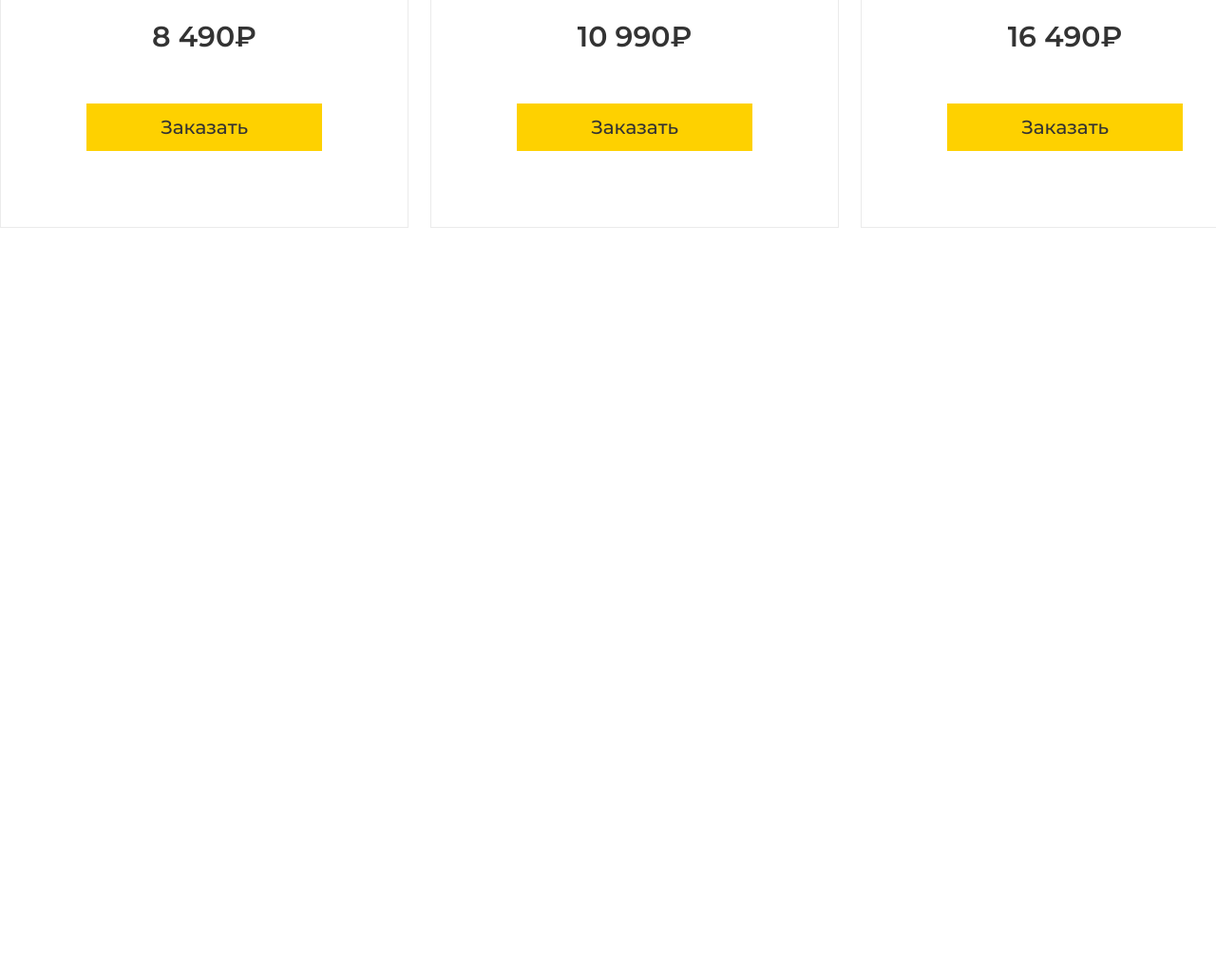
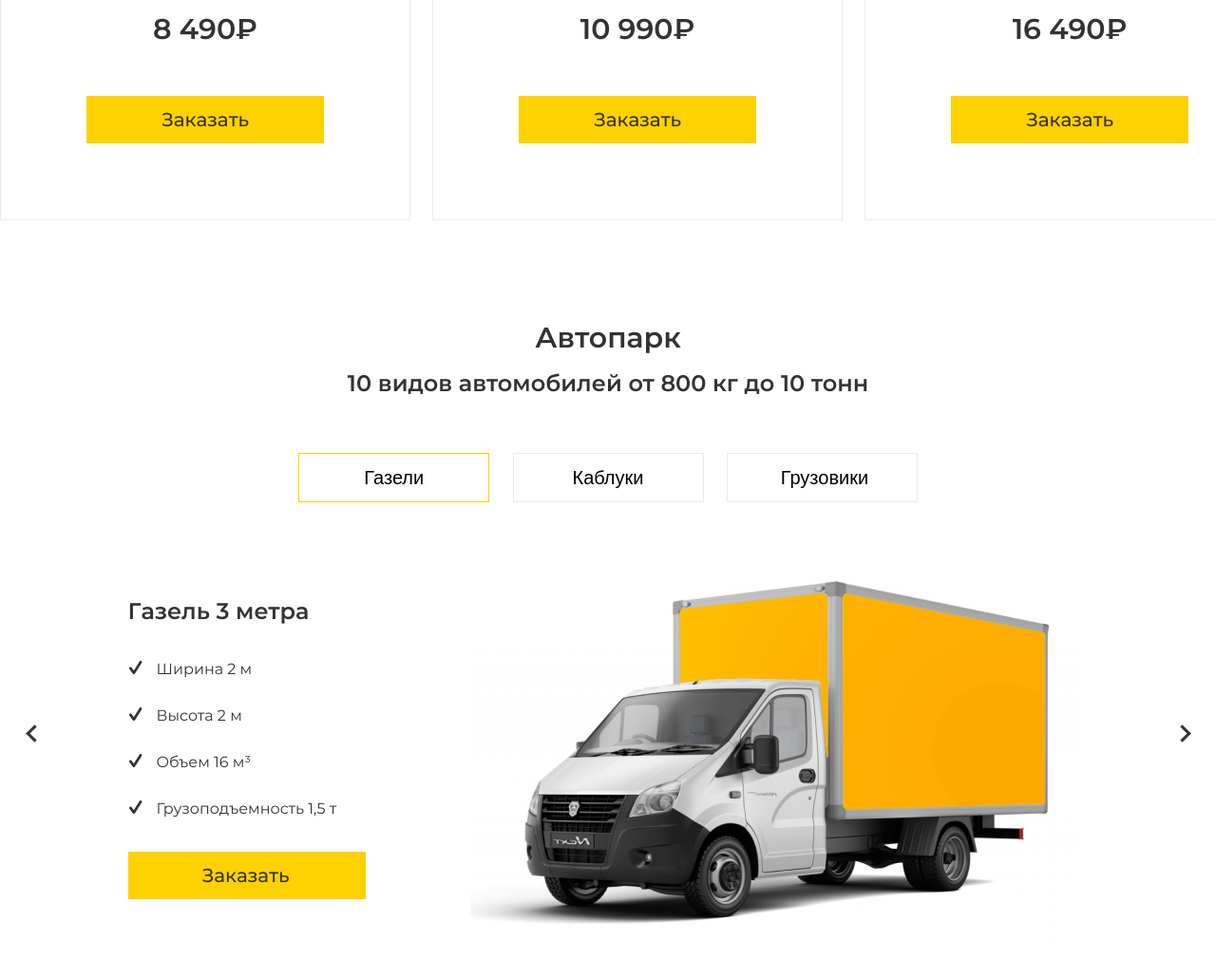
Before and after one commit to lugovczov/apartment-relocation-landing, a website: page index.html in a window 1280 px wide. Shown: the part 1680-2710 px from the top of the page at 95% size. Before the commit the page ends 1980 px from the top, so only its background shows below. Drawn offline with Linux system fonts and the light colour scheme.

Commit message:
feat: add car-park block

```diff
--- a/index.html
+++ b/index.html
@@ -88,12 +88,13 @@
       <p class="site-subtitle">Фиксированная стоимость на переезд под ключ</p>
       <div class="price-example-wrapper">
         <div class="price-item">
+<!-- TODO replace in ul -->
           <p class="site-subtitle price-item__title">1-комнатная кв-ра</p>
           <p class="price-item__text">1 фургон</p>
           <p class="price-item__text">2 грузчика</p>
           <p class="price-item__text">Переезд за 4 часа</p>
           <p class="price-item__value">8 490₽ </p>
-        <p class="price-item__order-text">Заказать</p>
+          <a class="order-btn">Заказать</a>
         </div>
         <div class="price-item">
           <p class="site-subtitle price-item__title">2-комнатная кв-ра</p>
@@ -101,7 +102,7 @@
           <p class="price-item__text">2 грузчика</p>
           <p class="price-item__text">Переезд за 4 часа</p>
           <p class="price-item__value">10 990₽ </p>
-        <p class="price-item__order-text">Заказать</p>
+          <a class="order-btn">Заказать</a>
         </div>
         <div class="price-item">
           <p class="site-subtitle price-item__title">3-комнатная кв-ра</p>
@@ -109,7 +110,7 @@
           <p class="price-item__text">2 грузчика</p>
           <p class="price-item__text">Переезд за 6 часов</p>
           <p class="price-item__value">16 490₽</p>
-        <p class="price-item__order-text">Заказать</p>
+          <a class="order-btn">Заказать</a>
         </div>
       </div>
     </div>
@@ -117,7 +118,32 @@
 
     <!-- begin car-park -->
     <div class="car-park" id="car-park">
+      <h3 class="site-title">Автопарк</h3>
+      <p class="site-subtitle">10 видов автомобилей от 800 кг до 10 тонн</p>
+      <div class="car-park__buttons-wrapper">
+        <button class="car-park__button active">Газели</button>
+        <button class="car-park__button">Каблуки</button>
+        <button class="car-park__button">Грузовики</button>
+      </div>
+<!-- TODO: slider -->
+      <div class="car-park__wrapper">
+        <div class="arrow arrow_left"></div>
 
+        <div class="car-info">
+          <p class="site-subtitle price-item__title">Газель 3 метра</p>
+          <ul class="car-info-description">
+            <li class="car-info-description__text">Ширина 2 м</li>
+            <li class="car-info-description__text">Высота 2 м</li>
+            <li class="car-info-description__text">Объем 16 м³</li>
+            <li class="car-info-description__text">Грузоподъемность 1,5 т</li>
+          </ul>
+          <a class="order-btn">Заказать</a>
+        </div>
+
+          <img class="car-photo" src="img/car_example.png" alt="" />
+
+        <div class="arrow arrow_right"></div>
+      </div>
     </div>
     <!-- end car-park -->
 
@@ -144,7 +170,6 @@
 
     </footer>
     <!-- end footer -->
-  </footer>
-</body>
   <script src="./js/script.js"></script>
   </body>
+</html>
--- /dev/null
+++ b/scss/car_park.scss
@@ -0,0 +1,87 @@
+@import "./vars";
+
+.car-park {
+  text-align: center;
+
+  .site-title {
+    margin-top: 105px;
+  }
+
+  &__buttons-wrapper {
+    margin-top: 59px;
+  }
+
+  &__button {
+    width: 201px;
+    padding: 13px 56px;
+    margin: 0 10px;
+    font-size: 20px;
+    font-weight: 500;
+    line-height: 24px;
+    background: transparent;
+    border: 1px solid $border-main-color;
+    transition: 0.1s ease-out;
+
+    &:hover,
+    &.active {
+      border: 1px solid $border-second-color;
+      transition: 0.1s ease-in;
+    }
+  }
+}
+
+.car-park__wrapper {
+  position: relative;
+  display: flex;
+  align-items: center;
+  justify-content: space-between;
+  width: 1011px;
+  margin: 48px auto 0 auto;
+  text-align: left;
+
+  .arrow_right {
+    position: absolute;
+    top: calc(50% - 38px);
+    right: -105px;
+  }
+
+  .arrow_left {
+    position: absolute;
+    top: calc(50% - 38px);
+    left: -105px;
+  }
+
+  .car-photo {
+    display: block;
+    width: 641px;
+    height: 453px;
+    margin-right: 10px;
+  }
+}
+
+.car-info {
+  width: 250px;
+  margin-top: 52px;
+  margin-bottom: auto;
+  text-align: left;
+
+  .site-subtitle {
+    margin-top: 0;
+    margin-bottom: 22px;
+    text-align: left;
+  }
+
+  &-description {
+    padding-left: 22px;
+    line-height: 49px;
+    list-style-image: url("../img/list_style.svg");
+
+    &__text {
+      padding-left: 8px;
+    }
+  }
+
+  .order-btn {
+    margin-top: 21px;
+  }
+}
--- a/scss/header.scss
+++ b/scss/header.scss
@@ -71,7 +71,7 @@
 .header-info {
   position: relative;
   max-width: 1306px;
-  padding-bottom: 80px;
+  padding-bottom: 78px;
   margin: 0 auto;
   background-color: $main-color;
 
--- a/scss/info.scss
+++ b/scss/info.scss
@@ -36,7 +36,7 @@
       }
 
       &__title {
-        margin-top: 10px;
+        margin-top: 7px;
         margin-left: 93px;
         font-size: 20px;
         font-weight: 500;
--- a/scss/price.scss
+++ b/scss/price.scss
@@ -34,15 +34,6 @@
       line-height: 37px;
     }
 
-    &__order-text {
-      padding: 13px 78px;
-      margin-top: 52px;
-      font-size: 20px;
-      font-weight: 500;
-      line-height: 24px;
-      background-color: $main-color;
-    }
-
     &:hover {
       border: 1px solid $main-color;
       @include transition-out(0.2);
--- a/scss/style.scss
+++ b/scss/style.scss
@@ -3,11 +3,16 @@
 @import "./header";
 @import "./info";
 @import "./price";
+@import "./car_park";
 
 * {
   box-sizing: border-box;
   padding: 0;
   margin: 0;
+}
+
+*:focus {
+  outline: 0 !important;
 }
 
 body {
@@ -71,3 +76,30 @@ body {
   line-height: 29px;
   text-align: center;
 }
+
+.arrow {
+  width: 13px;
+  height: 13px;
+  border: 3px solid #333;
+  border-bottom: none;
+  border-left: none;
+}
+
+.arrow_right {
+  transform: rotate(45deg);
+}
+
+.arrow_left {
+  transform: rotate(225deg);
+}
+
+.order-btn {
+  display: block;
+  width: 250px;
+  padding: 13px 78px;
+  margin-top: 52px;
+  font-size: 20px;
+  font-weight: 500;
+  line-height: 24px;
+  background-color: $main-color;
+}
--- a/scss/vars.scss
+++ b/scss/vars.scss
@@ -2,8 +2,8 @@
 $main-color:        #FED100;
 
 // Border colors
-$border-main-color:    #FED100;
 $border-main-color:    #EBEBEB;
+$border-second-color:    #FED100;
 
 // Text colors
 $text-color: #333;
```
Also changed, not shown: css/car_park.css (added), css/header.css, css/info.css, css/price.css, css/style.css, img/car_example.png (added), img/list_style.svg (added), 1 other file. Lines whose indentation alone changed are shown as unchanged.
